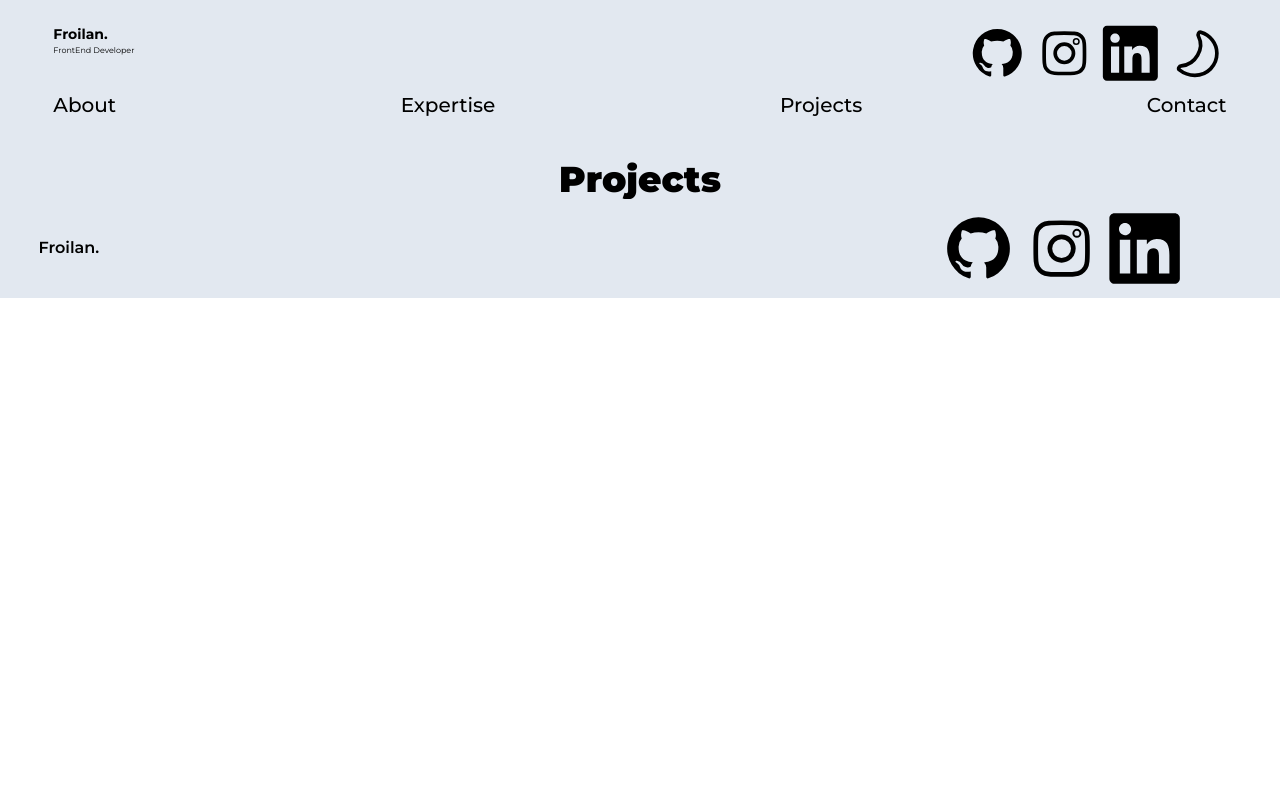
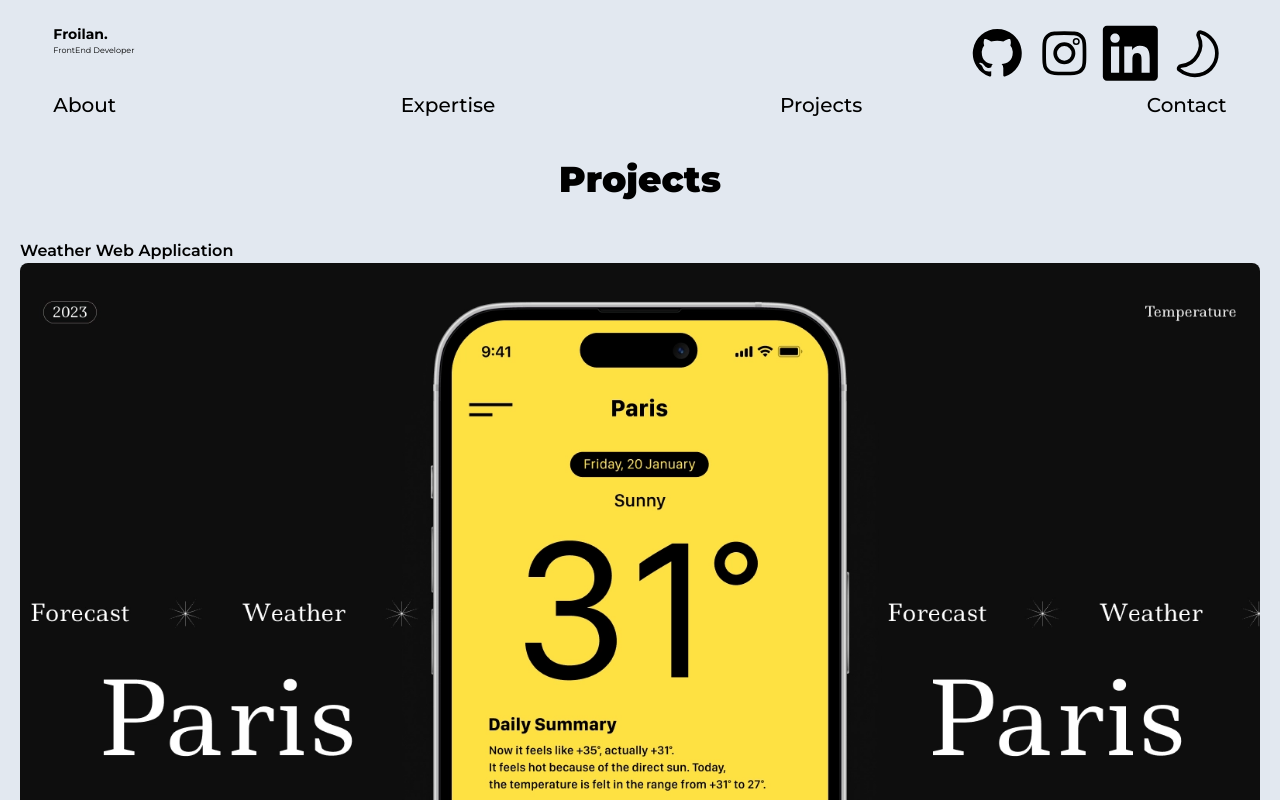
Before and after one commit to flcmm/my-personal-portfolio, a React (Vite) app: page /projects in a window 1280 px wide. Shown: the top 800 px of the page. Built offline with nearby package versions, Linux system fonts and the light colour scheme.

Commit message:
added expertise content

```diff
--- a/src/pages/expertise.tsx
+++ b/src/pages/expertise.tsx
@@ -93,7 +93,7 @@ const Expertise = () => {
         </div>
       </div>
 
-      <div className="flex flex-col text-center gap-5 px-5">
+      <div className="flex flex-col text-center gap-5">
         <h1 className='text-black dark:text-white text-4xl font-black'>Experience</h1>
 
         <div className="flex-col gap-5 flex">
--- a/src/pages/projects.tsx
+++ b/src/pages/projects.tsx
@@ -1,9 +1,20 @@
 import React from 'react'
+import WeatherImage from '../assets/images/mock-image.png'
 
 const Projects = () => {
   return (
-    <div className="workContainer">
+    <div className="w-full flex flex-col gap-10 px-5">
       <h1 className='font-black dark:text-white text-black text-center text-4xl'>Projects</h1>
+
+      <div className="w-full flex-col flex">
+        <div className="flex flex-col w-full items-center justify-center">
+          <h1 className='text-black dark:text-white font-semibold self-start'>Weather Web Application</h1>
+          <div className="relative overflow-hidden">
+            <img src={ WeatherImage } alt="" className="w-full rounded-lg" />
+          </div>
+          <p className='font-semibold text-xs text-center text-white'>Dynamic Weather Application Using ReactJS</p>
+        </div>
+      </div>
     </div>
   )
 }
```
